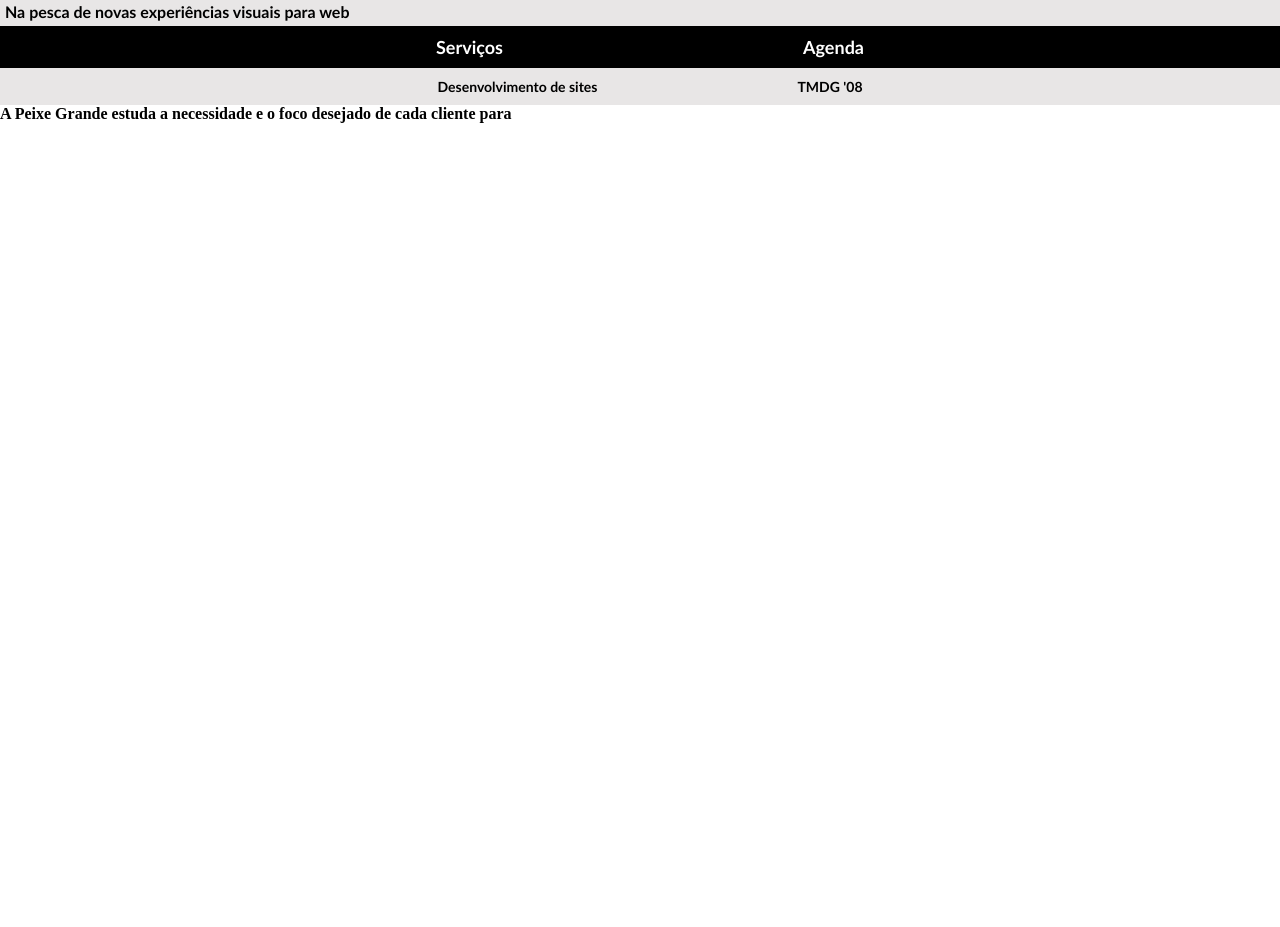
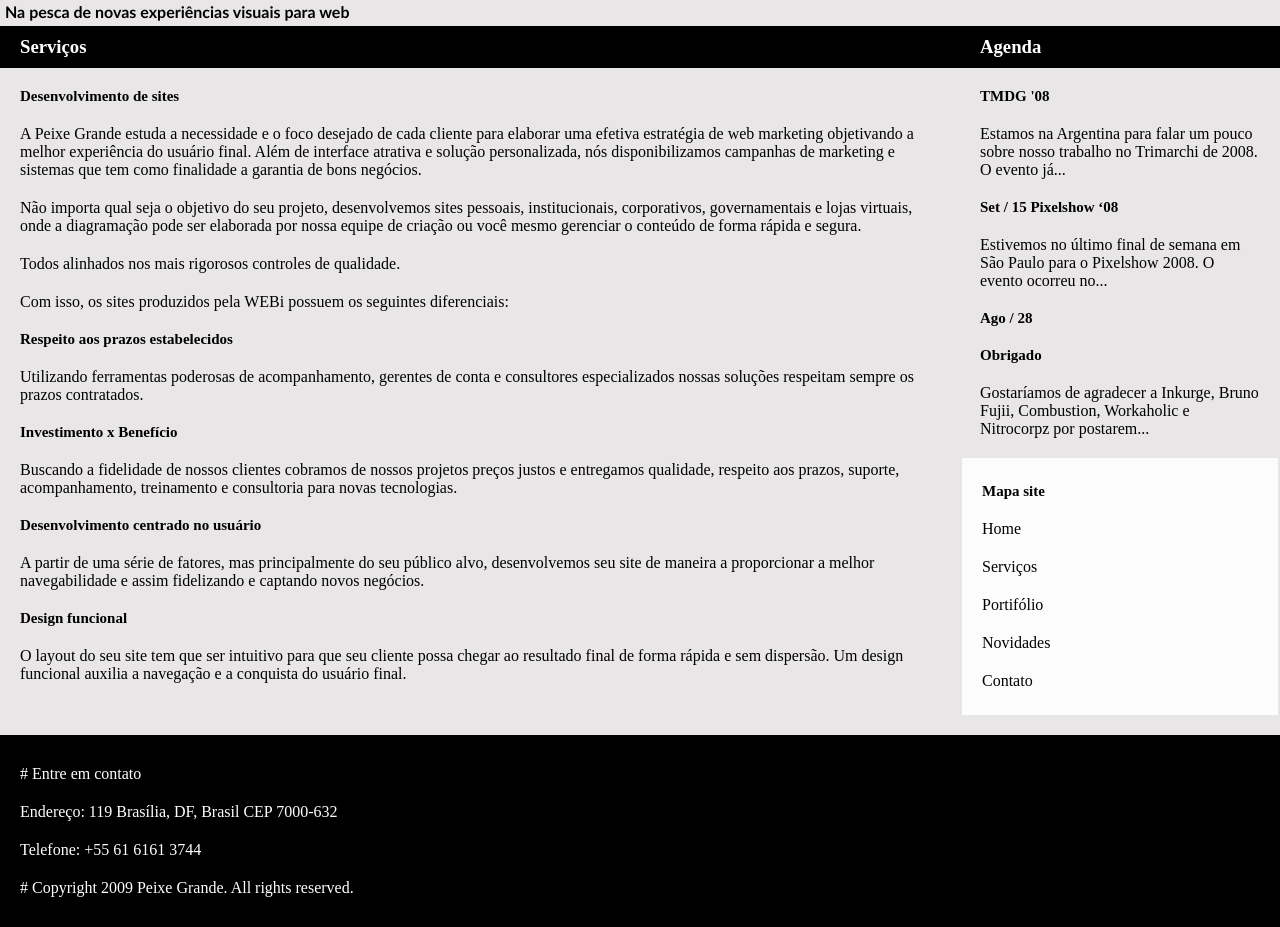
Before and after one commit to Nathalia-Seki/PeixeGrande, a plain HTML site: page index.html in a window 1280 px wide. Shown: the part 382-1309 px from the top of the page. Before the commit the page ends 800 px from the top, so only its background shows below. Drawn offline with Linux system fonts and the light colour scheme.

Commit message:
finalização site
finalização com a inclusão do texto agenda, serviços, mapa e rodapé.

```diff
--- a/index.css
+++ b/index.css
@@ -31,37 +31,58 @@ a{
 #logo_03{
     width: 70%;
 }
-#texto{
+#mensagem{
     font-family: 'Trebuchet MS', 'Lucida Sans Unicode', 'Lucida Grande', 'Lucida Sans', Arial, sans-serif;
     background-color: #e8e6e6;
     padding: 5px;
 }
-#texto2{
-   color: #ffffff;
-   background-color: #000000;
-   font-family: 'Trebuchet MS', 'Lucida Sans Unicode', 'Lucida Grande', 'Lucida Sans', Arial, sans-serif;
-   font-size: 18px;
-   display: flex;
-   width: 100%;
-   padding: 10px;
-   flex-direction: row;
-   justify-content: center;
-   align-items: center;
-   flex-wrap: wrap;
-   gap: 300px;
+
+/* textos */
+
+#textos{
+    display: flex;
+    background-color: #e8e6e6;
 }
-#texto3{
-    color: #000000;
-    background-color: #e8e6e6;
-    font-family: 'Trebuchet MS', 'Lucida Sans Unicode', 'Lucida Grande', 'Lucida Sans', Arial, sans-serif;
-    font-size: 14px;
-    font-weight: bold;
-    display: flex;
+
+.tituloTextos{
     width: 100%;
-    padding: 10px;
-    flex-direction: row;
-    justify-content: center;
-    align-items: center;
-    flex-wrap: wrap;
-    gap: 200px;
+    background-color: black;
+    color: white;
+    padding: 10px 20px;
 }
+
+#textos p, #textos h5{
+    margin: 20px;
+}
+
+#textos h5{
+    font-size: 15px;
+}
+
+#servicos{
+    width: 75%;
+}
+
+#agenda{
+    width: 25%;
+}
+
+/* rodapé */
+
+#rodape{
+    width: 100%;
+    padding: 10px 0px;
+    background-color: black;
+    color: white;
+}
+
+#rodape p{
+    margin: 20px;
+}
+
+/* mapa */
+#mapa{
+    padding: 5px 0px;
+    margin: 20px 2px;
+    background-color: #fdfcfc;
+}
--- a/index.html
+++ b/index.html
@@ -19,19 +19,56 @@
         <img id = "logo_02" src="images/logo_02.png" alt="logo_02">
         <img id = "logo_03" src="images/logo_03.gif" alt="logo_03">
     </div>
-    <div id="texto">
+    <div id="mensagem">
         <h4>Na pesca de novas experiências visuais para web</h4>
     </div>
-    <div id="texto2">
-        <h4>Serviços</h4>
-        <h4>Agenda</h4>
-    </div>
-    <div id="texto3">
-        <h4>Desenvolvimento de sites</h4>
-        <h4>TMDG '08</h4>
+
+    <div id="textos">
+        <div id="servicos">
+            <h3 class="tituloTextos">Serviços</h3>
+            <h5>Desenvolvimento de sites</h5>
+            <p>A Peixe Grande estuda a necessidade e o foco desejado de cada cliente para elaborar uma efetiva estratégia de web marketing objetivando a melhor experiência do usuário final. Além de interface atrativa e solução personalizada, nós disponibilizamos campanhas de marketing e sistemas que tem como finalidade a garantia de bons negócios.</p>
+            <p>Não importa qual seja o objetivo do seu projeto, desenvolvemos sites pessoais, institucionais, corporativos, governamentais e lojas virtuais, onde a diagramação pode ser elaborada por nossa equipe de criação ou você mesmo gerenciar o conteúdo de forma rápida e segura.</p>
+            <p>Todos alinhados nos mais rigorosos controles de qualidade.</p>
+            <p>Com isso, os sites produzidos pela WEBi possuem os seguintes diferenciais:</p>
+            <h5>Respeito aos prazos estabelecidos</h5>
+            <p>Utilizando ferramentas poderosas de acompanhamento, gerentes de conta e consultores especializados nossas soluções respeitam sempre os prazos contratados.</p>
+            <h5>Investimento x Benefício</h5>
+            <p>Buscando a fidelidade de nossos clientes cobramos de nossos projetos preços justos e entregamos qualidade, respeito aos prazos, suporte, acompanhamento, treinamento e consultoria para novas tecnologias.</p>
+            <h5>Desenvolvimento centrado no usuário</h5>
+            <p>A partir de uma série de fatores, mas principalmente do seu público alvo, desenvolvemos seu site de maneira a proporcionar a melhor navegabilidade e assim fidelizando e captando novos negócios.</p>
+            <h5>Design funcional</h5>
+            <p>O layout do seu site tem que ser intuitivo para que seu cliente possa chegar ao resultado final de forma rápida e sem dispersão. Um design funcional auxilia a navegação e a conquista do usuário final.</p>
+        </div>
+
+        <div id="agenda">
+            <h3 class="tituloTextos">Agenda</h3>
+            <h5>TMDG '08</h5>
+            <P>Estamos na Argentina para falar um pouco sobre nosso trabalho no Trimarchi de 2008. O evento já...</P>
+            <H5>Set / 15 Pixelshow ‘08</H5>
+            <P>Estivemos no último final de semana em São Paulo para o Pixelshow 2008. O evento ocorreu no...</P>
+            <H5>Ago / 28</H5>
+            <H5>Obrigado</H5>
+            <P>Gostaríamos de agradecer a Inkurge, Bruno Fujii, Combustion, Workaholic e Nitrocorpz por postarem...</P>
+
+            <div id="mapa">
+                <h5>Mapa site</h5>
+                <p>Home</p>
+                <p>Serviços</p>
+                <p>Portifólio</p>
+                <p>Novidades</p>
+                <p>Contato</p>
+
+            </div>
+        </div>
     </div>
 
-    <p><h4>A Peixe Grande estuda a necessidade e o foco desejado de cada cliente para</h4></p>
+    <div id="rodape">
+        <p># Entre em contato</p>
+        <p>Endereço: 119 Brasília, DF, Brasil CEP 7000-632</p>
+        <p>Telefone: +55 61 6161 3744</p>
+        <p># Copyright 2009 Peixe Grande. All rights reserved.</p>
+    </div>
 
 
 
```
